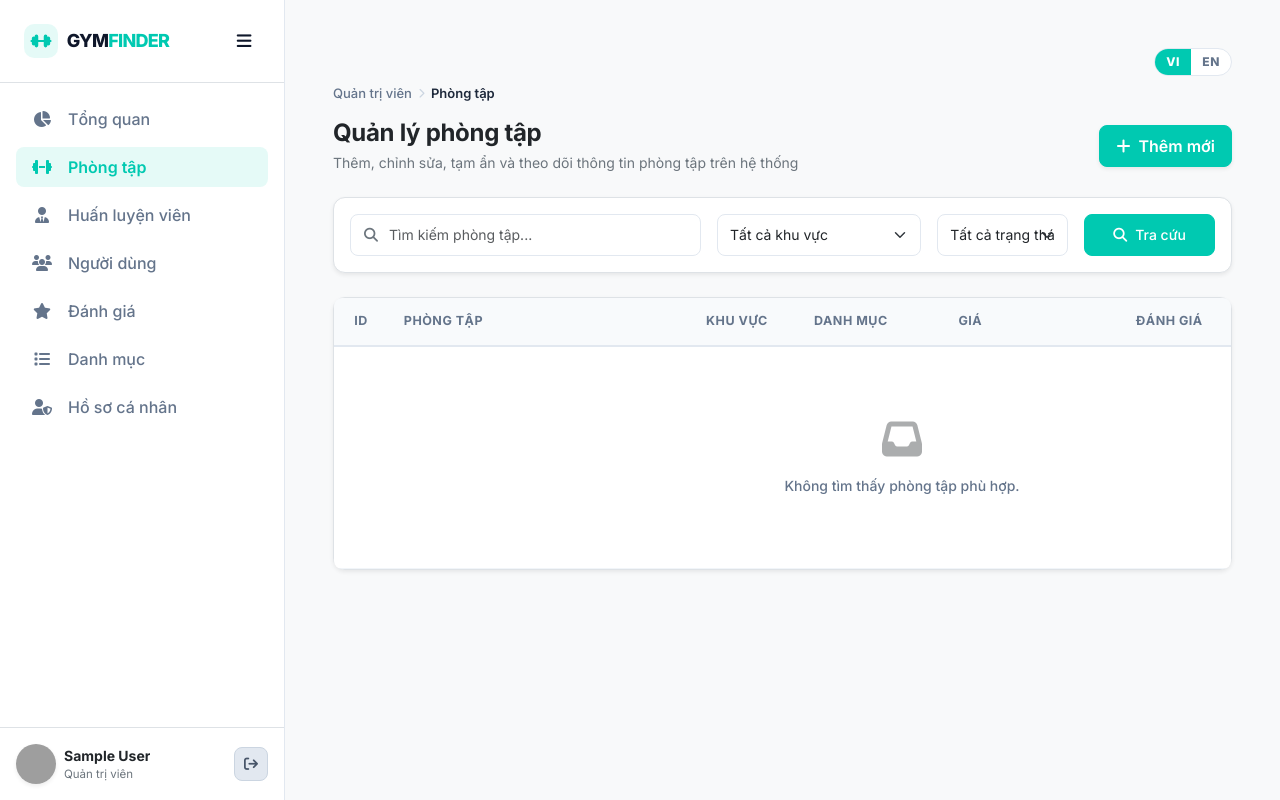
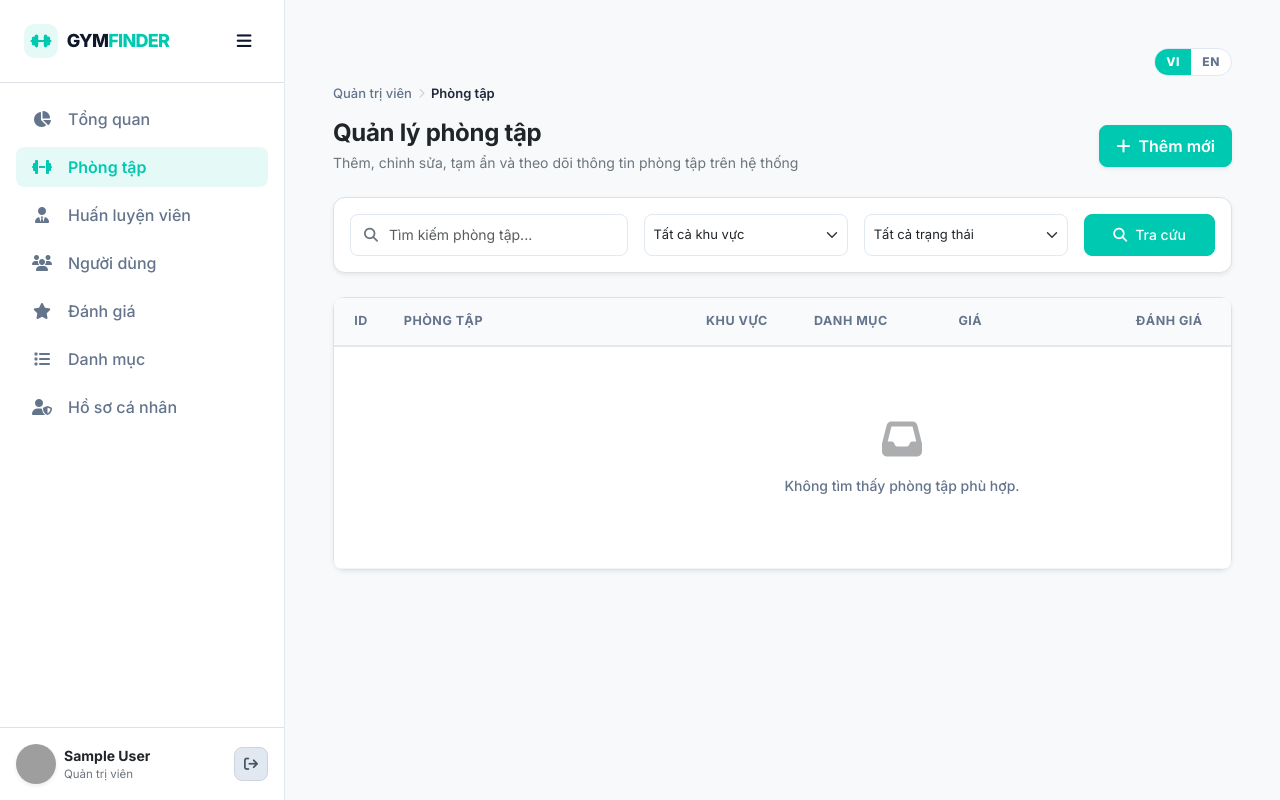
Before and after one commit to twi-van/gymfinder-web, a PHP site: page /v1/admin/pages/gyms.php in a window 1280 px wide. Run offline with PHP 8.4, Linux system fonts and the light colour scheme; the visitor is signed in with stand-in values (Sample User, id 1); data that the repository does not hold is empty; grey boxes are pictures that could not be loaded.

Commit message:
Keep admin filter labels readable and fix SQLite gym seeding.
Long Vietnamese select labels were clipped by the chevron, and the SQLite installer walked gym ids that were never created.

Co-authored-by: Cursor <cursoragent@cursor.com>

```diff
--- a/source/admin/assets/admin.css
+++ b/source/admin/assets/admin.css
@@ -825,6 +825,14 @@ body {
     padding: 8px 12px;
     font-size: 14px;
 }
+/* Keep room for Bootstrap chevron so long labels (e.g. "Tất cả trạng thái") are not clipped */
+select.form-select.admin-input {
+    padding-left: 0.55rem;
+    padding-right: 1.75rem;
+    background-position: right 0.45rem center;
+    font-size: 13px;
+    text-overflow: ellipsis;
+}
 .admin-input:focus {
     border-color: var(--primary-color);
     box-shadow: 0 0 0 3px var(--primary-light);
--- a/source/admin/pages/gyms.php
+++ b/source/admin/pages/gyms.php
@@ -162,7 +162,7 @@ require_once dirname(__DIR__) . '/components/table.php';
 
 <form method="get" class="admin-card p-3 mb-4 shadow-sm border">
     <div class="row g-3 align-items-center">
-        <div class="col-12 col-md-5">
+        <div class="col-12 col-md-4">
             <div class="position-relative">
                 <i class="fa-solid fa-magnifying-glass text-secondary position-absolute" style="left: 14px; top: 50%; transform: translateY(-50%); font-size: 14px; pointer-events: none;"></i>
                 <input class="form-control admin-input" name="q" value="<?= gf_h($_GET['q'] ?? '') ?>" placeholder="<?= gf_h(gf_t('Tìm kiếm phòng tập...')) ?>" style="padding-left: 38px; height: 42px;">
@@ -176,7 +176,7 @@ require_once dirname(__DIR__) . '/components/table.php';
                 <?php endforeach; ?>
             </select>
         </div>
-        <div class="col-12 col-sm-6 col-md-2">
+        <div class="col-12 col-sm-6 col-md-3">
             <select class="form-select admin-input" name="status" style="height: 42px;">
                 <option value=""><?= gf_h(gf_t('Tất cả trạng thái')) ?></option>
                 <option value="active" <?= ($_GET['status'] ?? '') === 'active' ? 'selected' : '' ?>><?= gf_h(gf_t('Hoạt động')) ?></option>
--- a/source/backend/sqlite_install.php
+++ b/source/backend/sqlite_install.php
@@ -627,7 +627,7 @@ SQL);
     // Keep an active trainer available for every seeded gym.
     $activeTrainerIds = $pdo->query("SELECT t.id FROM trainers t WHERE t.status='active' AND EXISTS (SELECT 1 FROM trainer_specialties ts WHERE ts.trainer_id=t.id) ORDER BY t.id")->fetchAll(PDO::FETCH_COLUMN);
     $hasActiveTrainer = $pdo->prepare("SELECT 1 FROM trainers t JOIN gym_trainers gt ON gt.trainer_id=t.id WHERE gt.gym_id=? AND t.status='active' AND EXISTS (SELECT 1 FROM trainer_specialties ts WHERE ts.trainer_id=t.id) LIMIT 1");
-    foreach (range(1, count($allGymNames)) as $gymId) {
+    foreach (array_keys($gymsMeta) as $gymId) {
         $hasActiveTrainer->execute([$gymId]);
         if (!$hasActiveTrainer->fetchColumn() && $activeTrainerIds) {
             $trainerId = (int) $activeTrainerIds[($gymId - 1) % count($activeTrainerIds)];
@@ -721,7 +721,7 @@ SQL);
     // Ensure every seeded gym has an approved review for ratings and suggestions.
     $approvedReviewCheck = $pdo->prepare("SELECT 1 FROM reviews WHERE gym_id=? AND status='approved' LIMIT 1");
     $userReviewCheck = $pdo->prepare('SELECT 1 FROM reviews WHERE user_id=? AND gym_id=? LIMIT 1');
-    for ($gymId = 1; $gymId <= count($allGymNames); $gymId++) {
+    foreach (array_keys($gymsMeta) as $gymId) {
         $approvedReviewCheck->execute([$gymId]);
         if ($approvedReviewCheck->fetchColumn()) {
             continue;
--- a/source/pages/trainers/index.php
+++ b/source/pages/trainers/index.php
@@ -45,7 +45,7 @@ require dirname(__DIR__, 2) . '/includes/header.php';
                     <label for="filter-specialty"><?= gf_h(gf_t('Chuyên môn')) ?></label>
                     <div class="gf-select-wrap">
                         <select id="filter-specialty" name="specialty_id" class="form-select gf-filter-select">
-                            <option value=""><?= gf_h(gf_t('Tất cả')) ?></option>
+                            <option value=""><?= gf_h(gf_t('Tất cả chuyên môn')) ?></option>
                             <?php foreach ($specialties as $s): ?>
                                 <option value="<?= (int)$s['id'] ?>" <?= (string)$filters['specialty_id']===(string)$s['id']?'selected':'' ?>><?= gf_h(gf_t((string) $s['name'])) ?></option>
                             <?php endforeach; ?>
@@ -56,7 +56,7 @@ require dirname(__DIR__, 2) . '/includes/header.php';
                     <label for="filter-district"><?= gf_h(gf_t('Khu vực')) ?></label>
                     <div class="gf-select-wrap">
                         <select id="filter-district" name="district_id" class="form-select gf-filter-select">
-                            <option value=""><?= gf_h(gf_t('Tất cả')) ?></option>
+                            <option value=""><?= gf_h(gf_t('Tất cả khu vực')) ?></option>
                             <?php foreach ($districts as $d): ?>
                                 <option value="<?= (int)$d['id'] ?>" <?= (string)$filters['district_id']===(string)$d['id']?'selected':'' ?>><?= gf_h(gf_place_name((string) $d['name'])) ?></option>
                             <?php endforeach; ?>
```
Also changed, not shown: source/admin/pages/trainers.php (+30 -1 lines), 1 other file.
